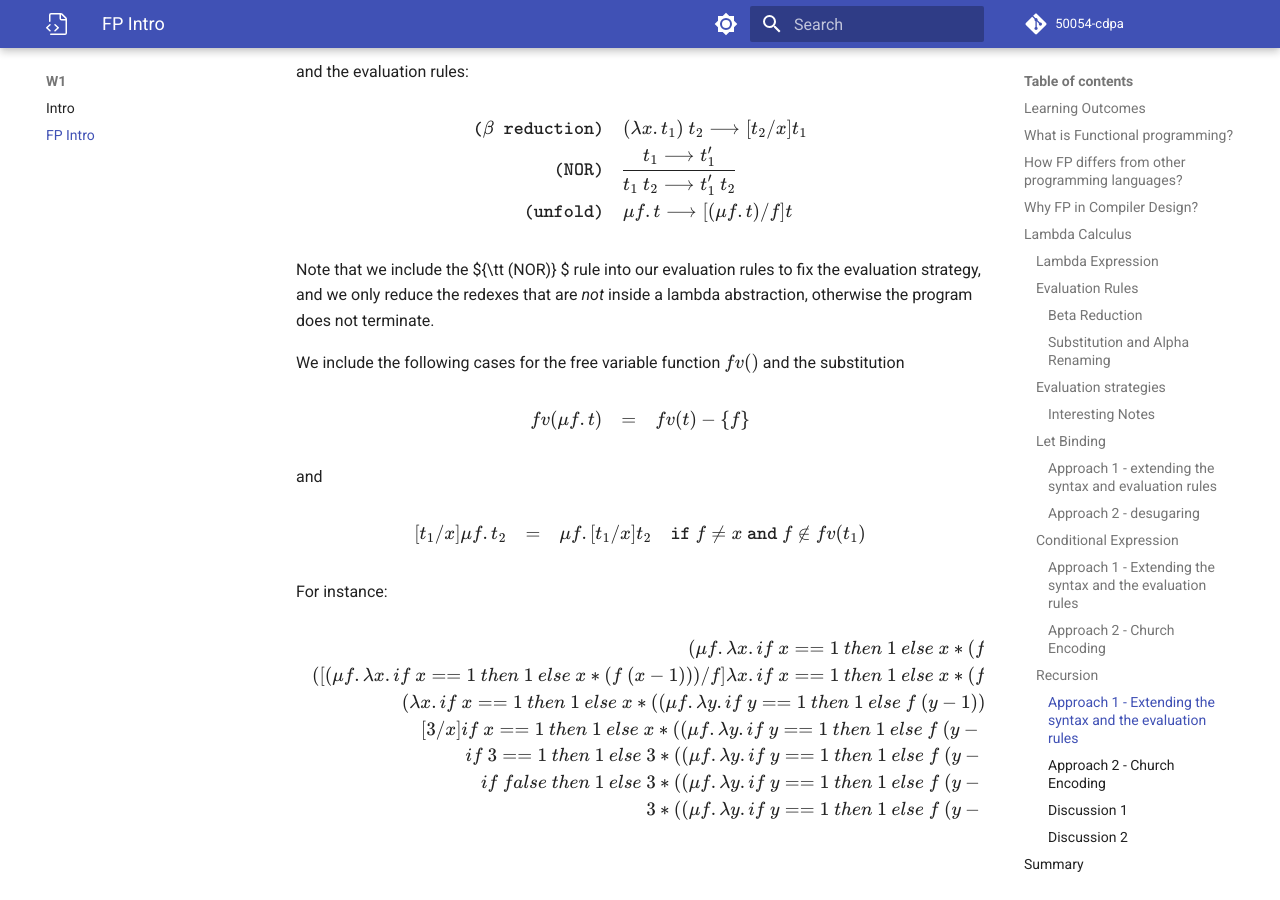
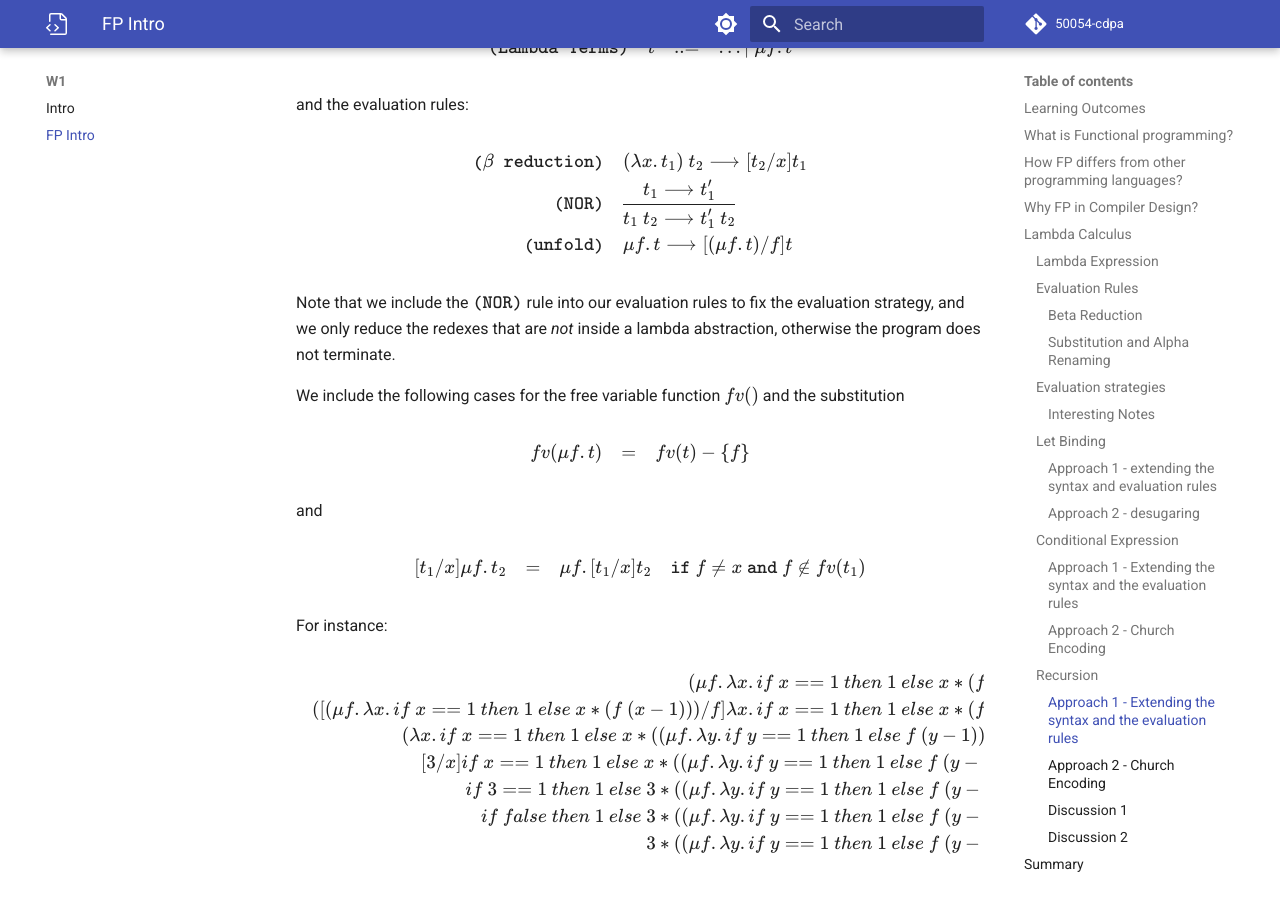
Before and after one commit to 50054-cdpa/notes, an MkDocs documentation site: the page built from docs/fp_intro.md, in a window 1280 px wide and 900 px high, scrolled down 11685 px. Built offline with MkDocs 1.6.1 and Material for MkDocs 9.7.7, drawn with Linux system fonts in a browser that asks for light colours; some web fonts are replaced; comment, search, counter and statistics services are not loaded; some of the changed text lies outside the part shown.

```diff
--- a/docs/fp_intro.md
+++ b/docs/fp_intro.md
@@ -463,7 +463,8 @@ In the above we use a horizontal line to separate complex deduction rules that h
 
 * The rule ${\tt (ifI)}$ states that if we can evaluate  $t_1$ to  $t_1'$, then  $if\ t_1\ then\ t_2\ else\ t_3$ can be evaluated to  $if\ t_1' \ then\ t_2\ else\ t_3$. In otherwords, for us to reduce $if\ t_1\ then\ t_2\ else\ t_3$ to $if\ t_1' \ then\ t_2\ else\ t_3$, a pre-condition is to reduce $t_1$ to $t_1'$.
 * The rule  ${\tt (ifT)}$ states that if the conditional expression is $true$, the entire term is evaluated to the then-branch.
-* The rule  ${\tt (ifF)}$ is similar. Rules  ${\tt (OpI1)}$ and ${\tt (OpI2)} $ are similar to rule ${\tt (IfI)}$.
+* The rule  ${\tt (ifF)}$ is similar.
+* Rules  ${\tt (OpI1)}$ and ${\tt (OpI2)}$ are similar to rule ${\tt (IfI)}$.
 * The rule  ${\tt (OpC)}$ invokes the built-in low level call to apply the binary operation to the two operands  $c_1$ and  $c_2$.
 
 The substitution rules and free variable function $fv()$ are also extended too
@@ -555,7 +556,7 @@ $$
 \end{array}
 $$
 
-Note that we include the  ${\tt (NOR)} $ rule into our evaluation rules to fix the evaluation strategy, and we only reduce the redexes that are *not* inside a lambda abstraction, otherwise the program does not terminate.
+Note that we include the  ${\tt (NOR)}$ rule into our evaluation rules to fix the evaluation strategy, and we only reduce the redexes that are *not* inside a lambda abstraction, otherwise the program does not terminate.
 
 We include the following cases for the free variable function $fv()$ and the substitution
 
```
